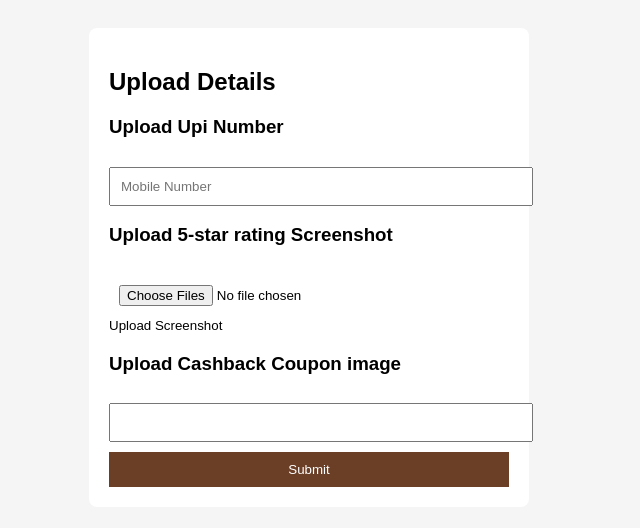
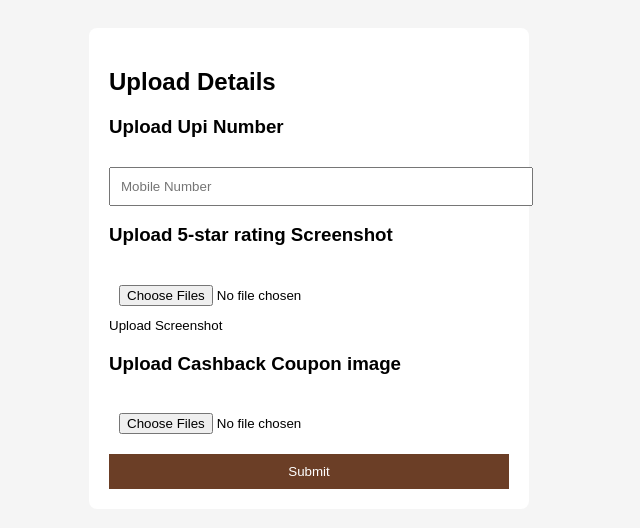
Before and after one commit to visheshtaparia01-commits/image-upload-website, a website: page index.html in a window 1280 px wide. Shown: the whole page, without its empty margins (331-971 px from the left). Drawn offline with Linux system fonts and the light colour scheme.

Commit message:
Update index.html

```diff
--- a/index.html
+++ b/index.html
@@ -46,7 +46,7 @@
     <input type="file" name="images" multiple accept="image/*" required>
     <small>Upload Screenshot</small>
     <h3>Upload Cashback Coupon image</h3>
-    <input type="file1" name="images" multiple accept="image/*" required>
+    <input type="file" name="images" multiple accept="image/*" required>
 
     <button type="submit">Submit</button>
   </form>
```
